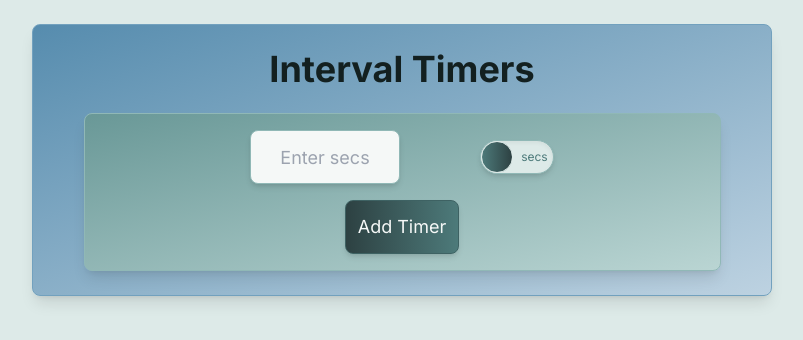
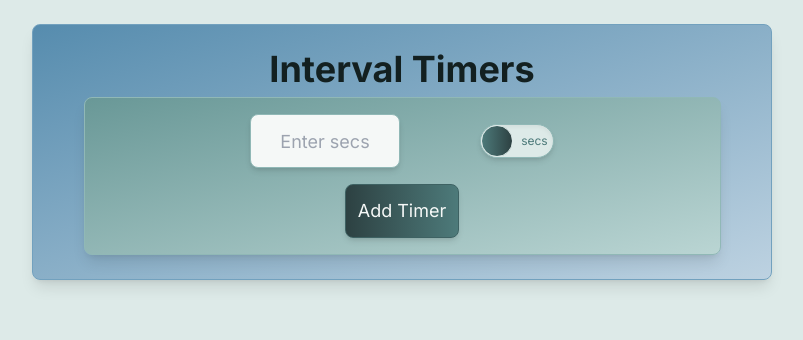
Before and after one commit to ColdWeatherBoyy/pt-timer, a Next.js app: page / in a window 1280 px wide. Shown: the top 340 px of the page, without its empty margins (238-1041 px from the left). Built offline with nearby package versions, Linux system fonts and the light colour scheme.

Commit message:
styling adjustments

```diff
--- a/app/components/Toggle.tsx
+++ b/app/components/Toggle.tsx
@@ -35,7 +35,7 @@ const Toggle: React.FC<ToggleProps> = ({
 				/>
 				<div
 					className={`absolute w-7 ${
-						toggled ? "translate-x-[15%]" : "translate-x-[142%]"
+						toggled ? "translate-x-[20%]" : "translate-x-[142%]"
 					} top-2 text-xs ${
 						ComponentColor[toggleColor].toggle.text
 					} select-none transition-all duration-100 ease-in-out`}
--- a/app/sections/TopCard.tsx
+++ b/app/sections/TopCard.tsx
@@ -23,8 +23,7 @@ const TopCard: React.FC<TopCardProps> = ({ timers, setTimers, activeTimer }) =>
 			className="min-h-64 mb-6 w-3/5 p-6"
 			column
 		>
-			<div className="text-4xl font-bold mb-6">Interval Timers</div>
-			{/* <div className="flex flex-row justify-between gap-4"> */}
+			<div className="text-4xl font-bold ">Interval Timers</div>
 			<AddTimers
 				newTimer={newTimer}
 				setNewTimer={setNewTimer}
@@ -35,8 +34,6 @@ const TopCard: React.FC<TopCardProps> = ({ timers, setTimers, activeTimer }) =>
 				unit={unit}
 				activeTimer={activeTimer}
 			/>
-			{/* <UserTimers timers={timers} setTimers={setTimers} activeTimer={activeTimer} /> */}
-			{/* </div> */}
 		</Card>
 	);
 };
--- a/tailwind.config.ts
+++ b/tailwind.config.ts
@@ -74,7 +74,7 @@ const config: Config = {
 					"125": "#D4E5E3",
 					"200": "#bad5d3",
 					"300": "#90b8b6",
-					"325": "#86B0AE",
+					"325": "#80ABA9",
 					"400": "#699897",
 					"500": "#4d7a7a",
 					"600": "#3e6263",
```
